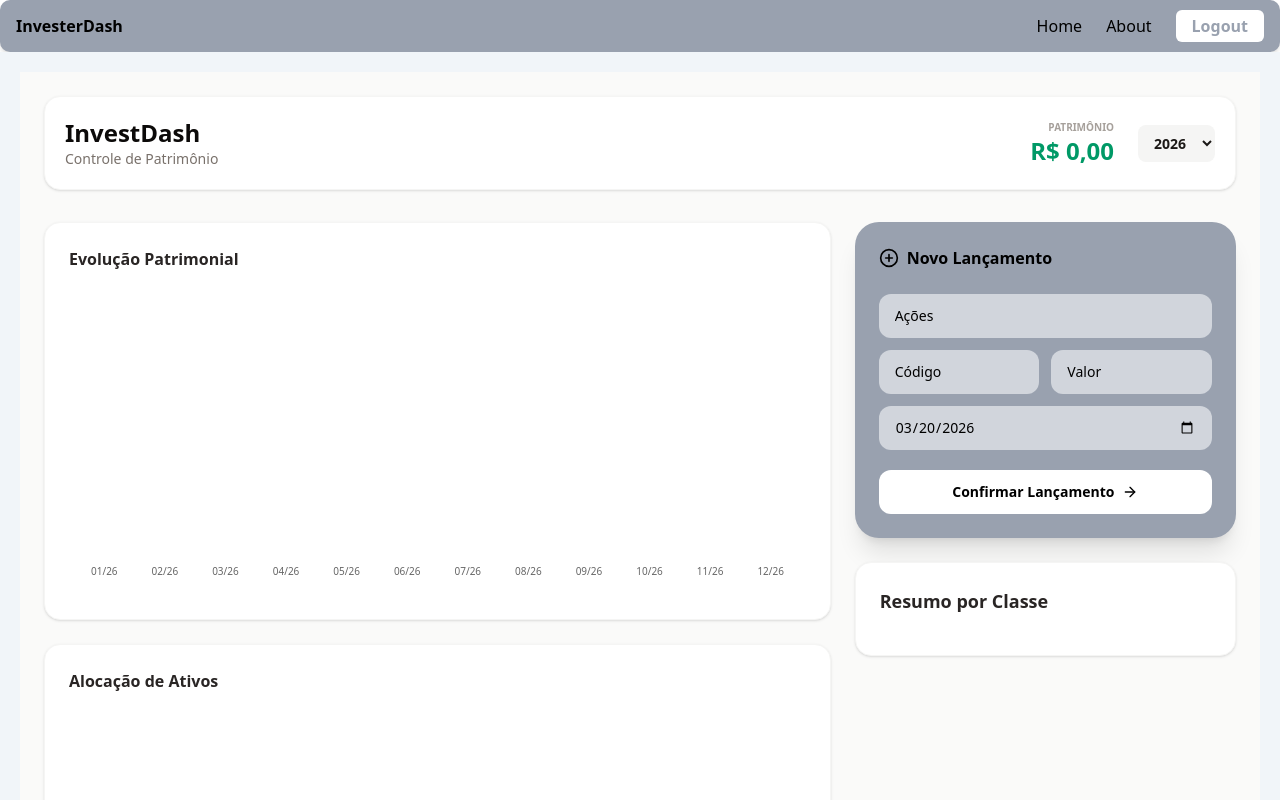
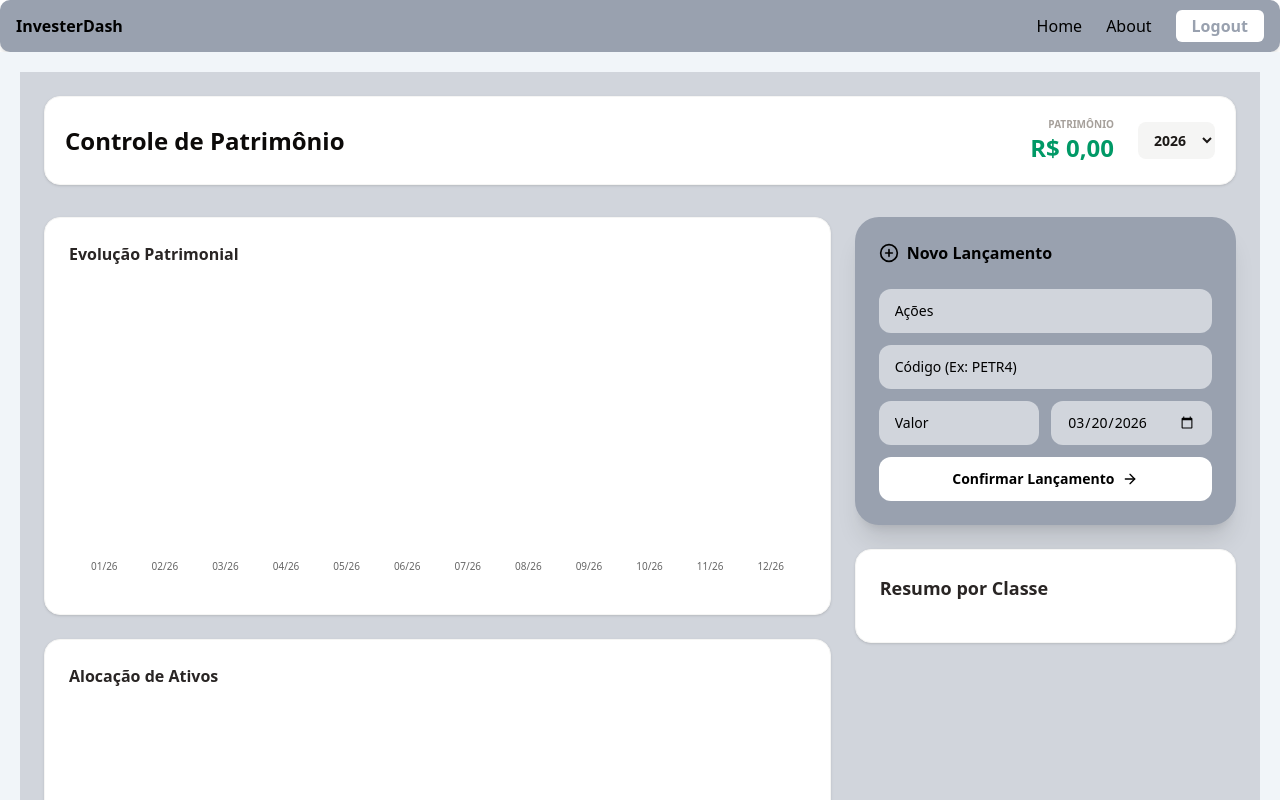
Before and after one commit to RobertdeSMaio/investdash, a React (Vite) app: page /invest in a window 1280 px wide. Built offline with nearby package versions, Linux system fonts and the light colour scheme.

Commit message:
adjust dash

```diff
--- a/src/pages/Invest.tsx
+++ b/src/pages/Invest.tsx
@@ -43,6 +43,18 @@ const CLASSES_ATIVO: Record<string, { nome: string; cor: string; icon: any }> =
   };
 
 const CORES_GRAFICO = Object.values(CLASSES_ATIVO).map((a) => a.cor);
+
+const fetchHGData = async (symbol: string) => {
+  try {
+    const response = await fetch(
+      `https://api.hgbrasil.com/finance/stock_price?key=SUA_KEY_AQUI&symbol=${symbol}&format=json-cors`, //todo criar chave e colocar na env
+    );
+    const data = await response.json();
+    return data.results[symbol];
+  } catch (error) {
+    return null;
+  }
+};
 
 export default function ModernDashboard() {
   const [movimentacoes, setMovimentacoes] = useState<Movimentacao[]>([]);
@@ -103,11 +115,12 @@ export default function ModernDashboard() {
   }, [movimentacoesDoAno]);
 
   return (
-    <div className="p-6 bg-stone-50 min-h-screen text-stone-900 font-sans">
+    <div className="p-6 bg-gray-300 min-h-screen text-stone-900 font-sans">
       <header className="flex flex-col sm:flex-row justify-between items-center p-5 bg-white rounded-2xl shadow-sm border border-stone-100 mb-8">
         <div>
-          <h1 className="text-2xl font-extrabold text-stone-950">InvestDash</h1>
-          <p className="text-stone-500 text-sm">Controle de Patrimônio</p>
+          <h1 className="text-2xl font-extrabold text-stone-950">
+            Controle de Patrimônio
+          </h1>
         </div>
         <div className="flex items-center gap-6">
           <div className="text-right">
@@ -126,8 +139,13 @@ export default function ModernDashboard() {
             onChange={(e) => setFiltroAno(e.target.value)}
             className="bg-stone-100 rounded-lg px-3 py-2 text-sm font-bold outline-none focus:ring-2 focus:ring-emerald-300"
           >
+            <option value="2028">2028</option>
+            <option value="2027">2027</option>
             <option value="2026">2026</option>
             <option value="2025">2025</option>
+            <option value="2024">2024</option>
+            <option value="2023">2023</option>
+            <option value="2022">2022</option>
           </select>
         </div>
       </header>
@@ -226,9 +244,30 @@ function NewInvestmentCard({ onAdd }: NewInvestmentCardProps) {
     valor: "",
     data: new Date().toISOString().split("T")[0],
   });
+  const [loading, setLoading] = useState(false);
+  const [isValid, setIsValid] = useState(false);
+  const [description, setDescription] = useState("");
+
+  const validateTicker = async () => {
+    if (formData.nome.length < 5) return;
+    setLoading(true);
+    const result = await fetchHGData(formData.nome);
+    if (result && !result.error) {
+      setIsValid(true);
+      setDescription(result.name);
+    } else {
+      setIsValid(false);
+      setDescription("");
+      alert("Ativo inválido ou não encontrado na HG Brasil.");
+    }
+    setLoading(false);
+  };
 
   const handleSubmit = (e: React.FormEvent) => {
     e.preventDefault();
+    if (!isValid && (formData.tipo === "ACOES" || formData.tipo === "FIIs")) {
+      return alert("Valide o ativo na B3 antes de lançar.");
+    }
     if (!formData.nome || !formData.valor) return alert("Preencha tudo!");
 
     onAdd({
@@ -240,6 +279,8 @@ function NewInvestmentCard({ onAdd }: NewInvestmentCardProps) {
     });
 
     setFormData({ ...formData, nome: "", valor: "" });
+    setIsValid(false);
+    setDescription("");
   };
 
   return (
@@ -263,15 +304,23 @@ function NewInvestmentCard({ onAdd }: NewInvestmentCardProps) {
         </select>
 
         <div className="grid grid-cols-2 gap-3">
+          <div className="col-span-2 relative">
             <input
               type="text"
-            placeholder="Código"
+              placeholder="Código (Ex: PETR4)"
               value={formData.nome}
+              onBlur={validateTicker}
               onChange={(e) =>
                 setFormData({ ...formData, nome: e.target.value.toUpperCase() })
               }
-            className="w-full bg-gray-300 rounded-xl px-4 py-3 text-sm outline-none placeholder:text-black"
+              className={`w-full bg-gray-300 rounded-xl px-4 py-3 text-sm outline-none placeholder:text-black ${isValid ? "border-2 border-emerald-500" : ""}`}
             />
+            {loading && (
+              <span className="absolute right-3 top-3 text-[10px] animate-pulse">
+                Buscando...
+              </span>
+            )}
+          </div>
           <input
             type="number"
             placeholder="Valor"
@@ -281,14 +330,19 @@ function NewInvestmentCard({ onAdd }: NewInvestmentCardProps) {
             }
             className="w-full bg-gray-300 rounded-xl px-4 py-3 text-sm outline-none placeholder:text-black"
           />
-        </div>
-
           <input
             type="date"
             value={formData.data}
             onChange={(e) => setFormData({ ...formData, data: e.target.value })}
             className="w-full bg-gray-300 rounded-xl px-4 py-3 text-sm outline-none"
           />
+        </div>
+
+        {description && (
+          <p className="text-[10px] text-emerald-900 font-bold truncate px-1">
+            {description}
+          </p>
+        )}
 
         <button
           type="submit"
```
Lines whose indentation alone changed are shown as unchanged.
